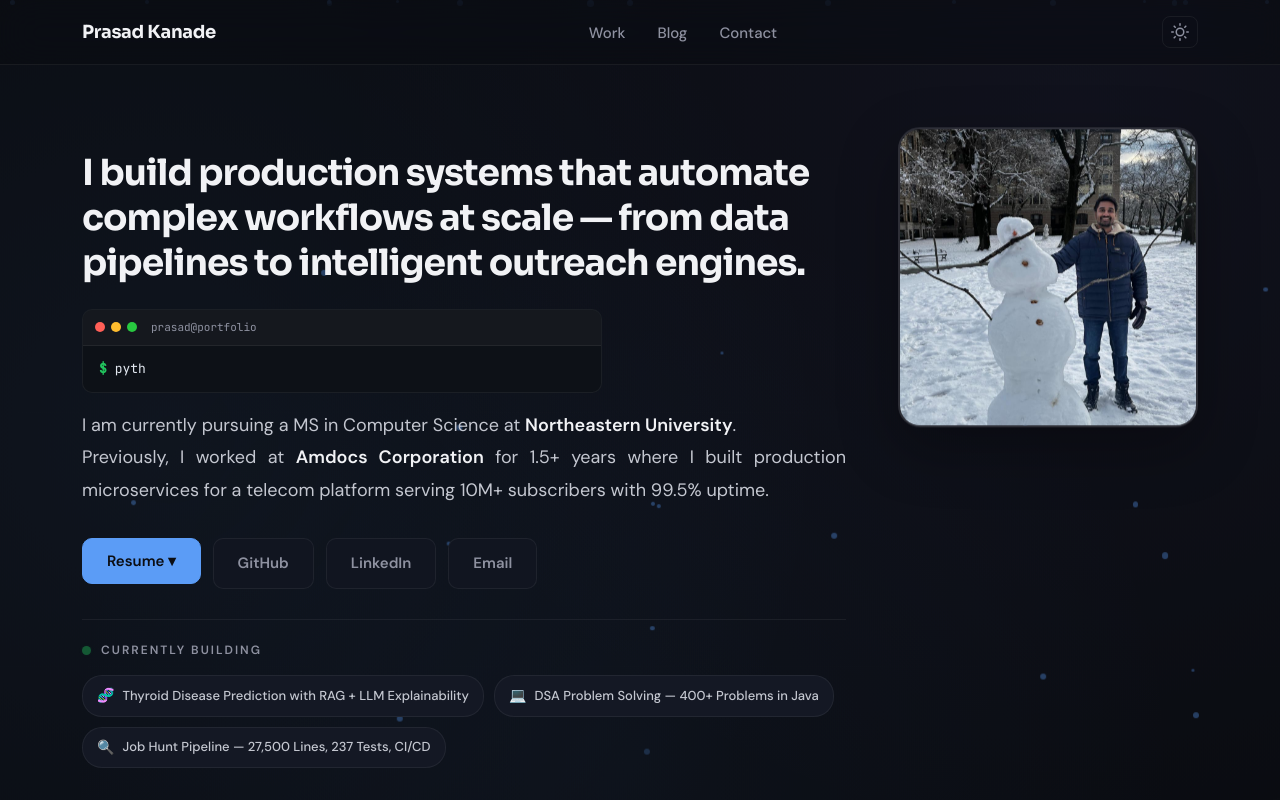
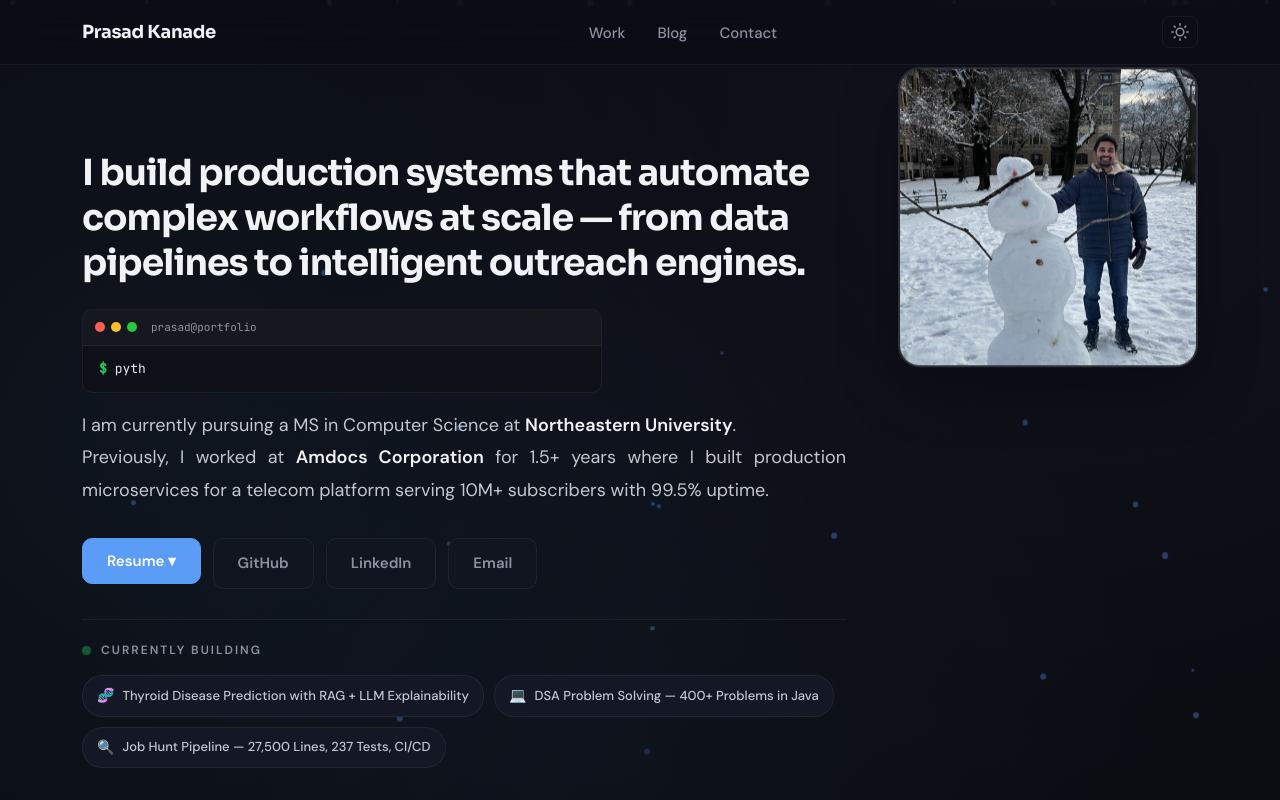
Before and after one commit to prasad0411/Prasad-Portfolio, a website: page index.html in a window 1280 px wide. Shown: the top 800 px of the page. Drawn offline with Linux system fonts and the light colour scheme.

Commit message:
fix: resume button text always white, photo aligned with terminal

```diff
--- a/css/style.css
+++ b/css/style.css
@@ -1985,7 +1985,7 @@ body.light-mode .resume-menu {
 /* Photo alignment — move up */
 .hero-photo {
   align-self: start !important;
-  margin-top: -20px;
+  margin-top: -80px;
 }
 
 
@@ -1996,3 +1996,15 @@ body.light-mode .resume-menu {
 .hero-line {
   animation-duration: 1.2s !important;
 }
+
+
+/* Resume button text always visible */
+.resume-toggle,
+.resume-toggle:hover,
+.resume-toggle:focus,
+.resume-toggle:active,
+.resume-toggle:focus-visible {
+  color: #fff !important;
+  -webkit-text-fill-color: #fff !important;
+  opacity: 1 !important;
+}
```
